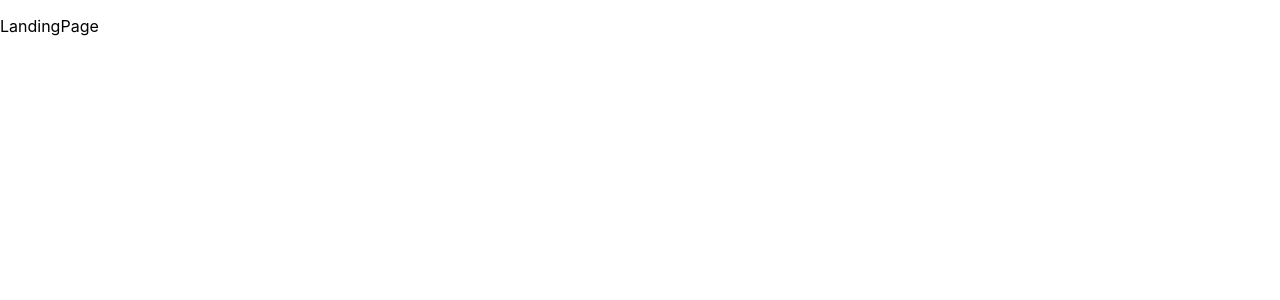
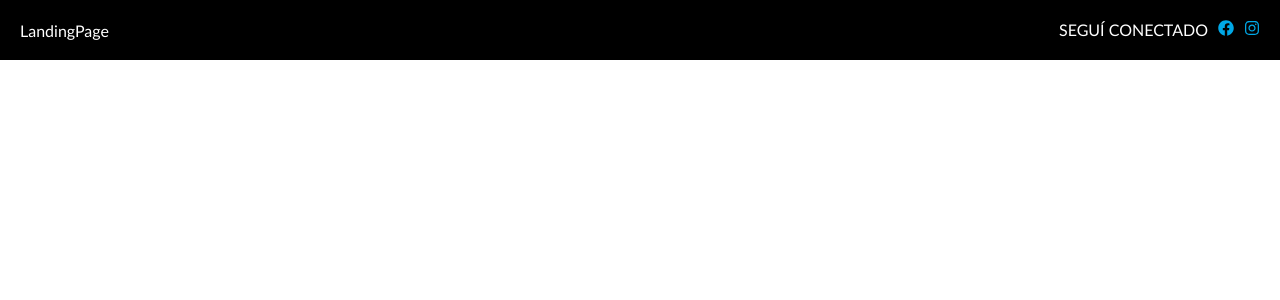
Before and after one commit to DamianRz/WT-React-Evaluation, a React (Create React App) app in the folder wt-evaluation/: page / in a window 1280 px wide. Shown: the top 300 px of the page. Built offline with nearby package versions, Linux system fonts and the light colour scheme.

Commit message:
refactors and fixes in toolbar

```diff
--- /dev/null
+++ b/wt-evaluation/src/components/social-box/index.jsx
@@ -0,0 +1,25 @@
+import React from 'react';
+import PropTypes from 'prop-types';
+import './social-box.scss';
+import '../../theme/theme.scss';
+
+export const SocialBox = ({ title, socialItems }) => {
+    return (
+        <div className="social-box">
+            {title && <p className="title theme-text">{title}</p>}
+
+            {socialItems.map(social => {
+                return (
+                    <a href={social.url}>
+                        <div className="social-icon">{social.icon}</div>
+                    </a>
+                )
+            })}
+        </div>
+    );
+}
+
+SocialBox.propTypes = {
+    message: PropTypes.string,
+    items: PropTypes.array
+}
--- /dev/null
+++ b/wt-evaluation/src/components/social-box/social-box.scss
@@ -0,0 +1,19 @@
+@import '../../theme/colors.scss';
+
+.social-box {
+    display: flex;
+
+    .title {
+        color: $text_on_p;
+    }
+
+    .social-icon {
+        margin-left: 10px;
+        color: $secondary;
+        border-radius: 50%;
+    }
+
+    .social-icon:hover {
+        color: $s_light;
+    }
+}
--- a/wt-evaluation/src/components/toolbar/index.js
+++ b/wt-evaluation/src/components/toolbar/index.js
@@ -1,13 +1,15 @@
 import React from 'react';
 import './toolbar.scss';
+import '../../theme/theme.scss';
 
-export const Toolbar = ({ title }) => {
+export const Toolbar = ({ title, rightContent }) => {
     return (
         <div className="toolbar">
             <div className="left-box">
-                {title && <p>{title}</p>}
+                {title && <p className="title theme-text">{title}</p>}
             </div>
             <div className="right-box">
+                {rightContent}
             </div>
         </div>
     )
--- a/wt-evaluation/src/components/toolbar/toolbar.scss
+++ b/wt-evaluation/src/components/toolbar/toolbar.scss
@@ -1 +1,23 @@
-.home-page {}
+@import '../../theme/colors.scss';
+
+.toolbar {
+    position: relative;
+    background-color: $p_dark;
+    width: 100%;
+    height: 60px;
+    display: flex;
+    align-items: center;
+
+    .left-box {
+        padding-left: 20px;
+
+        .title {
+            color: $text_on_p;
+        }
+    }
+
+    .right-box {
+        padding-right: 20px;
+        margin-left: auto;
+    }
+}
--- a/wt-evaluation/src/pages/home/index.jsx
+++ b/wt-evaluation/src/pages/home/index.jsx
@@ -1,11 +1,34 @@
 import React from 'react';
 import { Toolbar } from '../../components/toolbar';
+import { SocialBox } from '../../components/social-box';
+import { FaFacebook, FaInstagram } from 'react-icons/fa'
 import './home.scss';
 
 export const Home = () => {
+    const socialBoxData = {
+        title: 'SEGUÍ CONECTADO',
+        networks: [
+            {
+                icon: <FaFacebook />,
+                url: 'http://www.facebook.com/WundermanThompson'
+            },
+            {
+                icon: <FaInstagram />,
+                url: 'https://www.instagram.com/wunthompson/?hl=es-la'
+            }
+        ]
+    }
+
     return (
         <div className="home-page">
-            <Toolbar title="LandingPage" />
+            <Toolbar
+                title="LandingPage"
+                rightContent={
+                    <SocialBox
+                        title={socialBoxData.title}
+                        socialItems={socialBoxData.networks} />
+                }
+            />
         </div>
     )
 }
--- /dev/null
+++ b/wt-evaluation/src/theme/colors.scss
@@ -0,0 +1,22 @@
+$primary: rgb(33, 33, 33); //'#212121'
+$p_light: rgb(72, 72, 72); //'#484848'
+$p_dark: rgb(0, 0, 0); //'#000'
+
+$secondary: rgb(0, 168, 231); //'#00a8e7'
+$s_light: rgb(100, 217, 255); //'#64d9ff'
+$s_dark: rgb(0, 121, 181); //'#0079b5'
+
+$text_on_p: rgb(255, 255, 255); //'#ffffff'
+$text_on_s: rgb(255, 255, 255); //'#ffffff'
+
+
+// $primary: rgb(179, 179, 179); //'#b3b3b3'
+// $p_light: rgb(229, 229, 229); //'#e5e5e5'
+// $p_dark: rgb(131, 131, 131); //'#838383'
+
+// $secondary: rgb(0, 168, 231); //'#00a8e7'
+// $s_light: rgb(100, 217, 255); //'#64d9ff'
+// $s_dark: rgb(0, 121, 181); //'#0079b5'
+
+// $text_on_p: rgb(255, 255, 255); //'#ffffff'
+// $text_on_s: rgb(255, 255, 255); //'#ffffff'
--- a/wt-evaluation/src/theme/theme.scss
+++ b/wt-evaluation/src/theme/theme.scss
@@ -1,10 +1,10 @@
-$primary: '#b3b3b3';
-$p_light: '#e5e5e5';
-$p_dark: '#838383';
+/* 'hidde' a element */
+a {
+    color: rgb(0, 0, 0);
+}
 
-$secondary: '#00a8e7';
-$s_light: '#64d9ff';
-$s_dark: '#0079b5';
-
-$text_on_p: '#ffffff';
-$text_on_s: '#ffffff';
+.theme-text {
+    font-family: 'Trebuchet MS', 'Lucida Sans Unicode', 'Lucida Grande', 'Lucida Sans', Arial, sans-serif;
+    padding: 0;
+    margin: 0;
+}
```
